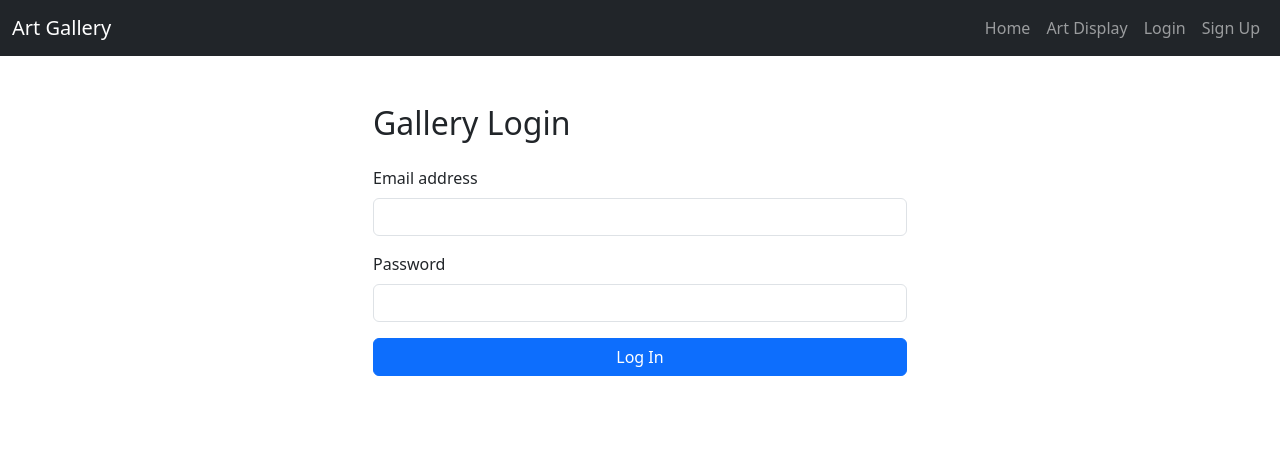
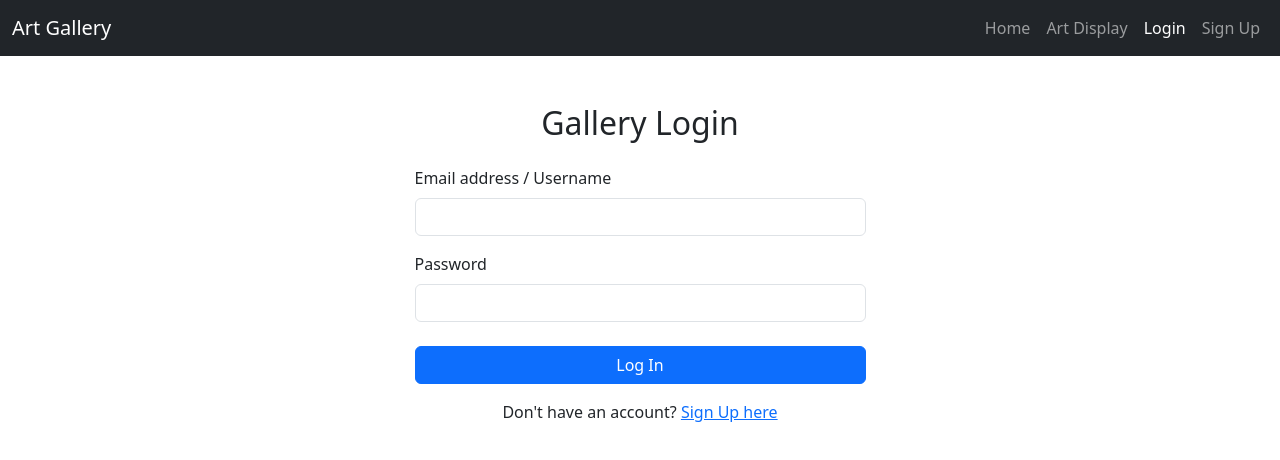
Before and after one commit to Isaacd-art/art-gallery-website, a plain HTML site: page login.html in a window 1280 px wide. Drawn offline with nearby package versions, Linux system fonts and the light colour scheme.

Commit message:
Update title and improve login form layout

```diff
--- a/login.html
+++ b/login.html
@@ -3,7 +3,7 @@
 <head>
     <meta charset="UTF-8">
     <meta name="viewport" content="width=device-width, initial-scale=1.0">
-    <title>Gallery Home</title>
+    <title>Login - Art Gallery</title>
     <link href="https://cdn.jsdelivr.net/npm/bootstrap@5.3.3/dist/css/bootstrap.min.css" rel="stylesheet">
     <link href="css/style.css" rel="stylesheet">
 </head>
@@ -16,33 +16,38 @@
                 <ul class="navbar-nav ms-auto">
                     <li class="nav-item"><a class="nav-link" href="index.html">Home</a></li>
                     <li class="nav-item"><a class="nav-link" href="display.html">Art Display</a></li>
-                    <li class="nav-item"><a class="nav-link" href="login.html">Login</a></li>
+                    <li class="nav-item"><a class="nav-link active" aria-current="page" href="login.html">Login</a></li>
                     <li class="nav-item"><a class="nav-link" href="signup.html">Sign Up</a></li>
                 </ul>
             </div>
         </div>
     </nav>
     <div class="container my-5">
-        <div class="container my-5">
         <div class="row justify-content-center">
-        <div class="col-md-6">
-            <h2 class="mb-4">Gallery Login</h2>
+            <div class="col-md-5">
+                <h2 class="mb-4 text-center">Gallery Login</h2>
+
                 <form>
                     <div class="mb-3">
-                    <label for="inputEmail" class="form-label">Email address</label>
+                        <label for="inputEmail" class="form-label">Email address / Username</label>
                         <input type="email" class="form-control" id="inputEmail" required>
                     </div>
-                <div class="mb-3">
+
+                    <div class="mb-4">
                         <label for="inputPassword" class="form-label">Password</label>
                         <input type="password" class="form-control" id="inputPassword" required>
                     </div>
+
                     <button type="submit" class="btn btn-primary w-100">Log In</button>
                 </form>
+
+                <p class="mt-3 text-center">
+                    Don't have an account? <a href="signup.html">Sign Up here</a>
+                </p>
+
             </div>
         </div>
     </div>
-    </div>
-
     <script src="https://cdn.jsdelivr.net/npm/bootstrap@5.3.3/dist/js/bootstrap.bundle.min.js"></script>
 </body>
 </html>
```
Lines whose indentation alone changed are shown as unchanged.
